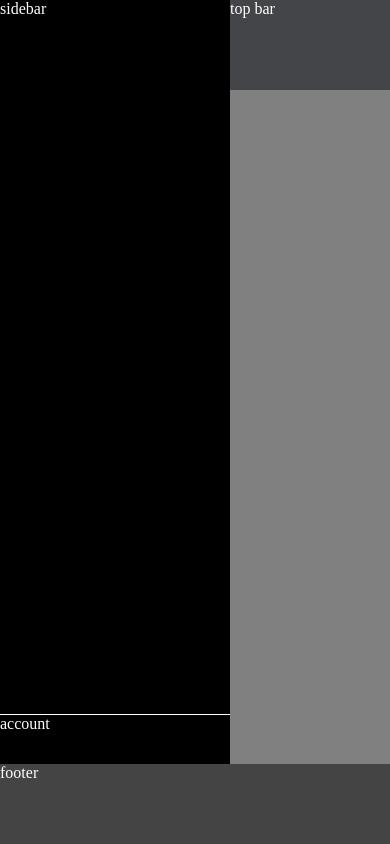
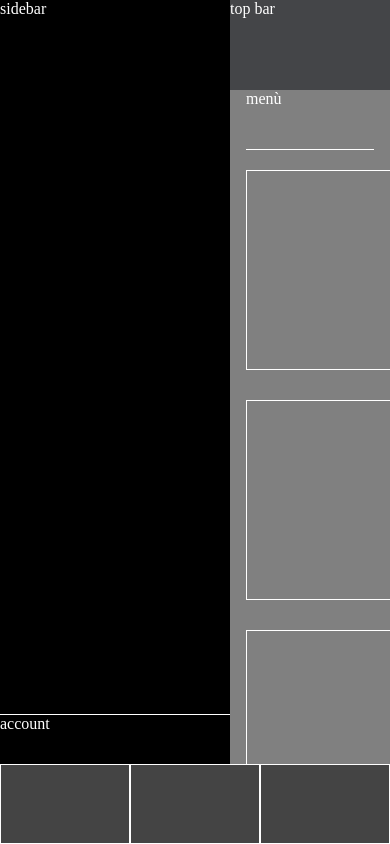
Before and after one commit to AlessioCirillo/html-css-spotifyweb, a plain HTML site: page index.html in a window 390 px wide. Drawn offline with Linux system fonts and the light colour scheme.

Commit message:
responsive

```diff
--- a/css/style.css
+++ b/css/style.css
@@ -16,6 +16,7 @@
   display: flex;
 }
 
+/* SIDEBAR */
 .sidebar{
   display: flex;
   flex-direction: column;
@@ -32,6 +33,7 @@
   border-top: 1px solid #fff;
 }
 
+/* MAIN */
 .content{
   position: relative;
   flex-grow: 1;
@@ -59,9 +61,48 @@
   padding: 90px 16px 0 16px;
   background: gray;
 }
+
+.menu{
+  height: 60px;
+  border-bottom: 1px solid #fff;
+}
+
+.categories{
+  width: 100%;
+  display: flex;
+  align-items: center;
+  flex-wrap: wrap;
+  padding-top: 20px;
+  padding-bottom: 20px;
+  border-bottom: 1px solid #fff;
+}
+
+.box{
+  margin-right: 10px;
+  margin-bottom: 30px;
+  width: 190px;
+  height: 200px;
+  border: 1px solid #fff;
+  flex-shrink: 0;
+}
+
+.radius{
+  border-radius: 50%;
+}
+
+/* FOOTER */
 .footer{
+  display: flex;
+  justify-content: space-between;
   background: #444;
 
   /* debug */
   height: 80px;
 }
+
+.song,
+.player,
+.functions{
+  border: 1px solid #fff;
+  width: calc(100% / 3);
+}
--- a/index.html
+++ b/index.html
@@ -8,6 +8,7 @@
   <body>
     <div class="app">
       <div class="main">
+        <!-- SIDEBAR -->
         <div class="sidebar">
           <div class="top-sidebar">
             sidebar
@@ -16,17 +17,65 @@
             account
           </div>
         </div>
+        <!-- MAIN -->
         <div class="content">
           <div class="top-bar">
             top bar
           </div>
           <div class="scrollable">
+            <div class="menu">
+              menù
+            </div>
+            <div class="categories">
+              <div class="box">
 
+              </div>
+              <div class="box">
+
+              </div>
+              <div class="box">
+
+              </div>
+              <div class="box">
+
+              </div>
+              <div class="box">
+
+              </div>
+              <div class="box">
+
+              </div>
+            </div>
+            <div class="categories">
+              <div class="box">
+
+              </div>
+              <div class="box">
+
+              </div>
+            </div>
+            <div class="categories">
+              <div class="box radius">
+
+              </div>
+              <div class="box radius">
+
+              </div>
+            </div>
           </div>
         </div>
       </div>
+      <!-- FOOTER -->
       <div class="footer">
-        footer
+        <div class="song">
+
+        </div>
+        <div class="player">
+
+        </div>
+        <div class="functions">
+
+        </div>
       </div>
     </div>
   </body>
```
